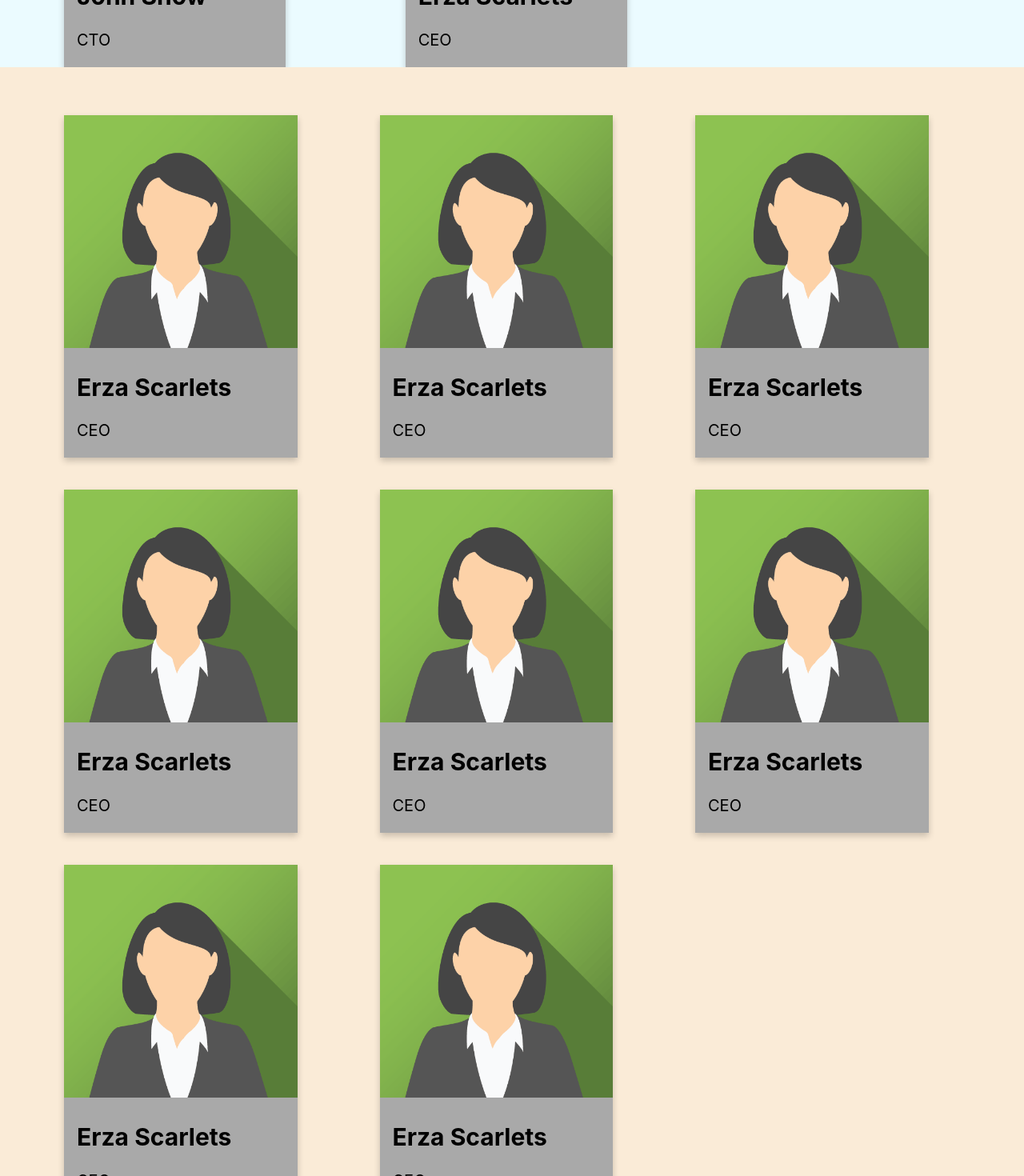
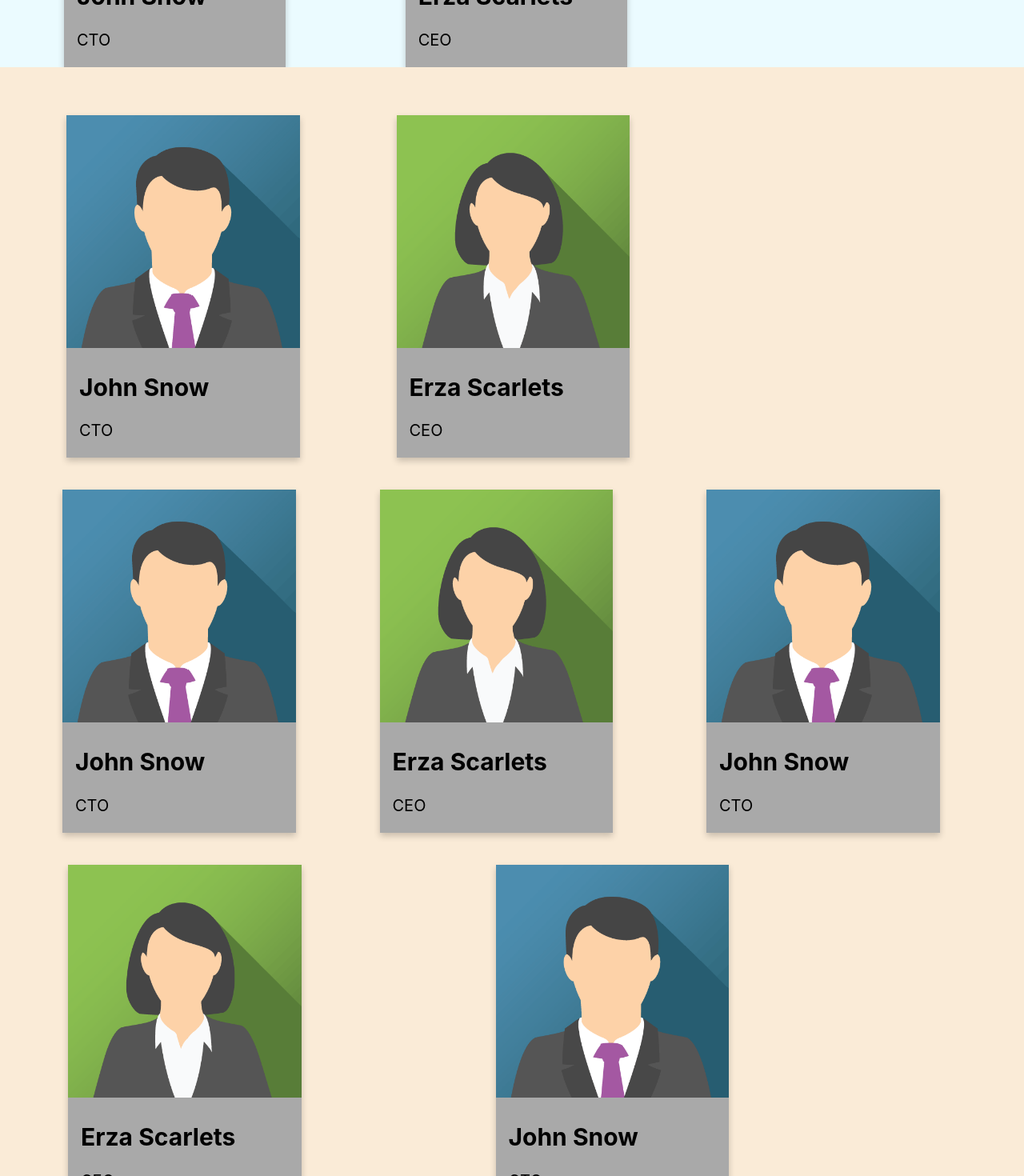
Before and after one commit to YatharthWolverine/practice, a React (Create React App) app: page / in a window 1280 px wide. Shown: the part 1320-2790 px from the top of the page at 80% size. Built offline with nearby package versions, Linux system fonts and the light colour scheme.

Commit message:
minor changes

```diff
--- a/src/App.js
+++ b/src/App.js
@@ -8,7 +8,7 @@ function App() {
   return (
     <ThemeProvider theme={theme}>
       <Box>
-       <Output/>
+        <Output/>
       </Box>
     </ThemeProvider>
 
--- a/src/molecules/Output/output.js
+++ b/src/molecules/Output/output.js
@@ -1,5 +1,5 @@
 import React from "react";
-import { Box, Flex, Heading, Title , Grid ,Card } from "../../atoms";
+import { Box, Flex, Grid ,Card } from "../../atoms";
 import { Profile } from "../Profile";
 import Img from "../../assets/img.png";
 import Img2 from "../../assets/img2.png";
@@ -70,15 +70,15 @@ export const Output = () => {
 
 
             <Flex  pl ="65px" pt="40px" flexDirection="row" flexWrap="wrap"  alignItems="center" bg="primary.5">
-                <Box width="30%" p="15px" py="20px">
+                <Box width="30%" p="18px" py="20px">
                     <Card >
-                        <img src={Img2} alt="" width = "100%"  border-radius="5px"/>
+                        <img src={Img} alt="" width = "100%"  border-radius="5px"/>
                         <Box>
-                            <Profile name="Erza Scarlets" designation="CEO"></Profile>
+                            <Profile name="John Snow" designation="CTO"></Profile>
                         </Box>
                     </Card>
                 </Box>
-                <Box width="30%" p="15px" py="20px">
+                <Box width="30%" p="30px" py="20px">
                     <Card >
                         <img src={Img2} alt="" width = "100%"  border-radius="5px"/>
                         <Box>
@@ -87,7 +87,33 @@ export const Output = () => {
                     </Card>
 
                 </Box>
-                <Box width="30%" p="15px" py="20px">
+                <Box width="30%" p="13px" py="20px">
+                    <Card >
+                        <img src={Img} alt="" width = "100%"  border-radius="5px"/>
+                            <Box>
+                                <Profile name="John Snow" designation="CTO"></Profile>
+                            </Box>
+                    </Card>
+
+                </Box>
+                <Box width="30%" p="19px" py="20px">
+                    <Card >
+                        <img src={Img2} alt="" width = "100%"  border-radius="5px"/>
+                        <Box>
+                            <Profile name="Erza Scarlets" designation="CEO"></Profile>
+                        </Box>
+                    </Card>
+                </Box>
+                <Box width="30%" p="25px" py="20px">
+                    <Card >
+                        <img src={Img} alt="" width = "100%"  border-radius="5px"/>
+                            <Box>
+                                <Profile name="John Snow" designation="CTO"></Profile>
+                            </Box>
+                    </Card>
+
+                </Box>
+                <Box width="30%" p="20px" py="20px">
                     <Card >
                         <img src={Img2} alt="" width = "100%"  border-radius="5px"/>
                         <Box>
@@ -96,42 +122,16 @@ export const Output = () => {
                     </Card>
 
                 </Box>
-                <Box width="30%" p="15px" py="20px">
+                <Box width="30%" p="150px" py="20px">
                     <Card >
-                        <img src={Img2} alt="" width = "100%"  border-radius="5px"/>
-                        <Box>
-                            <Profile name="Erza Scarlets" designation="CEO"></Profile>
-                        </Box>
-                    </Card>
-                </Box>
-                <Box width="30%" p="15px" py="20px">
-                    <Card >
-                        <img src={Img2} alt="" width = "100%"  border-radius="5px"/>
-                        <Box>
-                            <Profile name="Erza Scarlets" designation="CEO"></Profile>
-                        </Box>
+                        <img src={Img} alt="" width = "100%"  border-radius="5px"/>
+                            <Box>
+                                <Profile name="John Snow" designation="CTO"></Profile>
+                            </Box>
                     </Card>
 
                 </Box>
-                <Box width="30%" p="15px" py="20px">
-                    <Card >
-                        <img src={Img2} alt="" width = "100%"  border-radius="5px"/>
-                        <Box>
-                            <Profile name="Erza Scarlets" designation="CEO"></Profile>
-                        </Box>
-                    </Card>
-
-                </Box>
-                <Box width="30%" p="15px" py="20px">
-                    <Card >
-                        <img src={Img2} alt="" width = "100%"  border-radius="5px"/>
-                        <Box>
-                            <Profile name="Erza Scarlets" designation="CEO"></Profile>
-                        </Box>
-                    </Card>
-
-                </Box>
-                <Box width="30%" p="15px" py="20px">
+                <Box width="30%" p="50px" py="20px">
                     <Card >
                         <img src={Img2} alt="" width = "100%"  border-radius="5px"/>
                         <Box>
```
